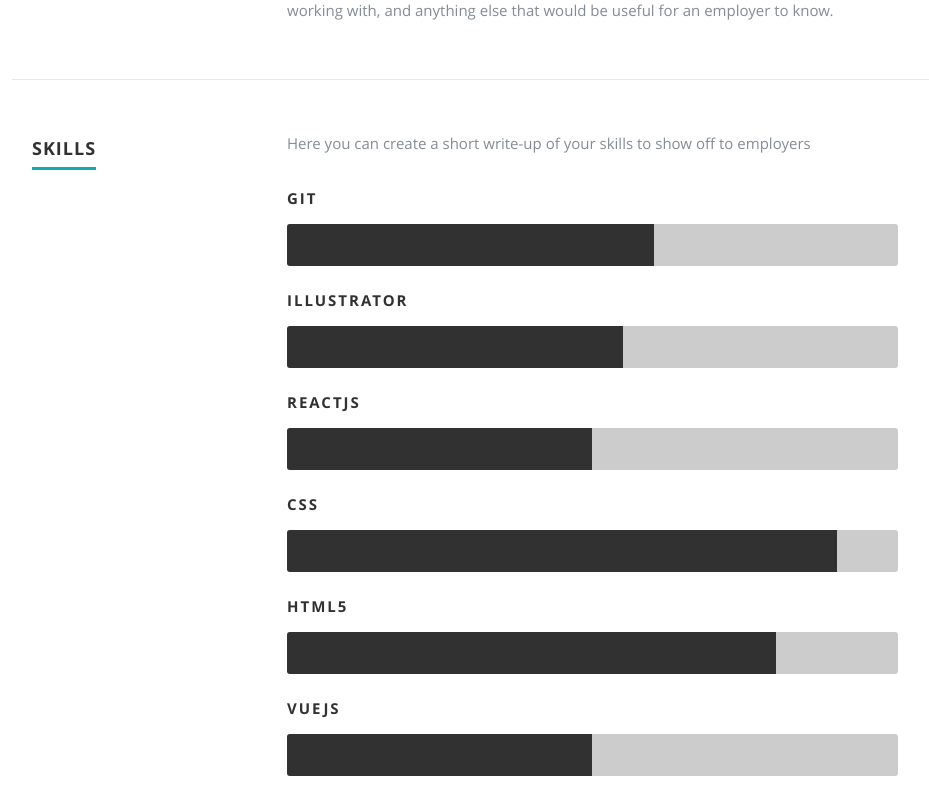
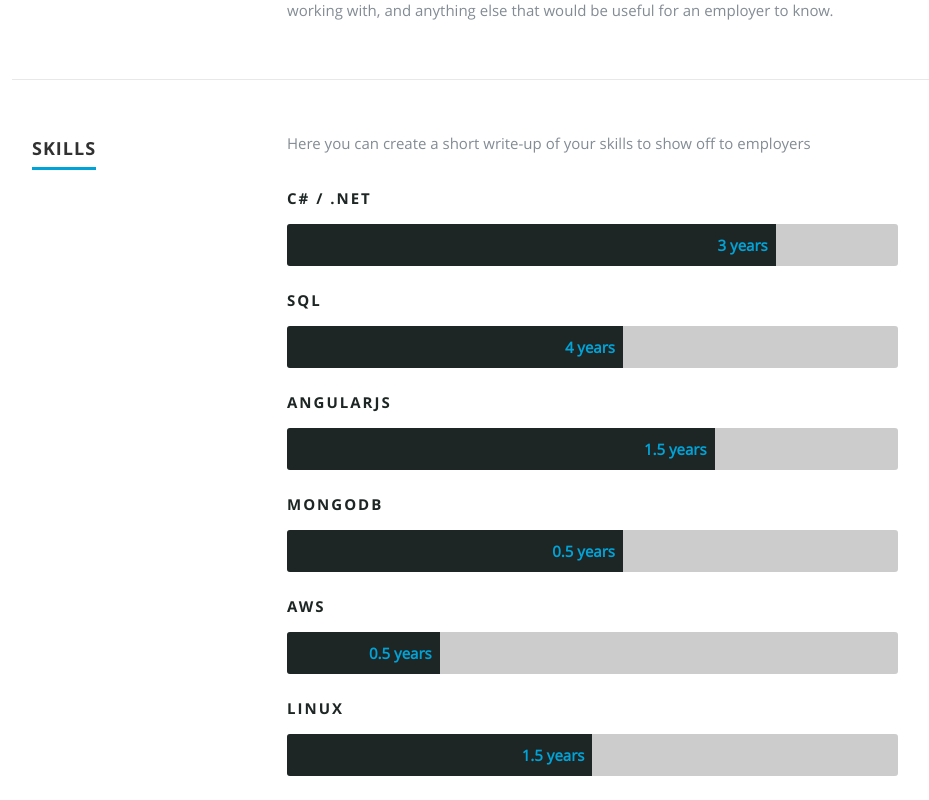
Before and after one commit to particleman-smith/resume-website, a React (Create React App) app: page / in a window 1280 px wide. Shown: the part 2180-2980 px from the top of the page, without its empty margins (118-1047 px from the left). Built offline with nearby package versions, Linux system fonts and the light colour scheme.

Commit message:
Updated skills section

```diff
--- a/public/css/layout.css
+++ b/public/css/layout.css
@@ -105,7 +105,7 @@
   color: #fff; }
 
 header .social li a:hover {
-  color: #11ABB0; }
+  color: #00A3D7; }
 
 /* scrolldown link */
 header .scrolldown a {
@@ -127,7 +127,7 @@
   transition: all .3s ease-in-out; }
 
 header .scrolldown a:hover {
-  color: #11ABB0; }
+  color: #00A3D7; }
 
 /* primary navigation
 --------------------------------------------------------------------- */
@@ -202,7 +202,7 @@
   color: #fff; }
 
 #about a:hover, #about a:focus {
-  color: #11ABB0; }
+  color: #00A3D7; }
 
 #about h2 {
   font: 22px/30px 'opensans-bold', sans-serif;
@@ -252,7 +252,7 @@
   overflow: hidden; }
 
 #resume a, #resume a:visited {
-  color: #11ABB0; }
+  color: #00A3D7; }
 
 #resume a:hover, #resume a:focus {
   color: #313131; }
@@ -263,7 +263,7 @@
   letter-spacing: 1px; }
 
 #resume h1 span {
-  border-bottom: 3px solid #11ABB0;
+  border-bottom: 3px solid #00A3D7;
   padding-bottom: 6px; }
 
 #resume h3 {
@@ -316,7 +316,7 @@
 
 .bars li em {
   font: 15px 'opensans-bold', sans-serif;
-  color: #313131;
+  color: #1D2624;
   text-transform: uppercase;
   letter-spacing: 2px;
   font-weight: normal;
@@ -328,12 +328,15 @@
   left: 0;
   top: 0;
   margin: 0;
-  padding-right: 24px;
-  background: #313131;
+  padding-right: 8px;
+  background: #1D2624;
   display: inline-block;
   height: 42px;
   line-height: 42px;
-  border-radius: 3px 0 0 3px; }
+  border-radius: 3px 0 0 3px;
+  color: #00A3D7;
+  text-align: right;
+  font-weight: bold; }
 
 /*
 .git {
@@ -828,7 +831,7 @@
   margin-bottom: 42px; }
 
 #contact a, #contact a:visited {
-  color: #11ABB0; }
+  color: #00A3D7; }
 
 #contact a:hover, #contact a:focus {
   color: #fff; }
@@ -894,7 +897,7 @@
 #contact textarea:focus,
 #contact select:focus {
   color: #fff;
-  background-color: #11ABB0; }
+  background-color: #00A3D7; }
 
 #contact button.submit {
   text-transform: uppercase;
@@ -914,7 +917,7 @@
   background: #fff; }
 
 #contact span.required {
-  color: #11ABB0;
+  color: #00A3D7;
   font-size: 13px; }
 
 #message-warning, #message-success {
@@ -929,7 +932,7 @@
   color: #D72828; }
 
 #message-success {
-  color: #11ABB0; }
+  color: #00A3D7; }
 
 #message-warning i,
 #message-success i {
--- a/public/resumeData.json
+++ b/public/resumeData.json
@@ -60,32 +60,34 @@
     ],
     "skills":[
       {
-        "name":"Git",
-        "level":"60%"
+        "name":"C# / .NET",
+        "level":"80%",
+        "years": 3
       },
       {
-        "name":"Illustrator",
-        "level":"55%"
+        "name":"SQL",
+        "level":"55%",
+        "years": 4
       },
       {
-        "name":"ReactJs",
-        "level":"50%"
-      },
-      {
-        "name":"CSS",
-        "level":"90%"
-      },
-      {
-        "name":"HTML5",
-        "level":"80%"
-      },
-      {
-        "name":"VueJs",
-        "level":"50%"
+        "name":"AngularJS",
+        "level":"70%",
+        "years": 1.5
       },
       {
         "name":"MongoDB",
-        "level":"80%"
+        "level":"55%",
+        "years": 0.5
+      },
+      {
+        "name":"AWS",
+        "level":"25%",
+        "years": 0.5
+      },
+      {
+        "name":"Linux",
+        "level":"50%",
+        "years": 1.5
       }
     ]
   },
--- a/public/scss/layout.scss
+++ b/public/scss/layout.scss
@@ -110,7 +110,7 @@
    padding: 0;
 }
 header .social li a { color: #fff; }
-header .social li a:hover { color: #11ABB0; }
+header .social li a:hover { color: $accent; }
 
 /* scrolldown link */
 header .scrolldown a {
@@ -132,7 +132,7 @@
    -o-transition: all .3s ease-in-out;
    transition: all .3s ease-in-out;
 }
-header .scrolldown a:hover { color: #11ABB0; }
+header .scrolldown a:hover { color: $accent; }
 
 /* primary navigation
 --------------------------------------------------------------------- */
@@ -209,7 +209,7 @@
 }
 
 #about a, #about a:visited  { color: #fff; }
-#about a:hover, #about a:focus { color: #11ABB0; }
+#about a:hover, #about a:focus { color: $accent; }
 
 #about h2 {
    font: 22px/30px 'opensans-bold', sans-serif;
@@ -258,7 +258,7 @@
    overflow: hidden;
 }
 
-#resume a, #resume a:visited  { color: #11ABB0; }
+#resume a, #resume a:visited  { color: $accent; }
 #resume a:hover, #resume a:focus { color: #313131; }
 
 #resume h1 {
@@ -267,7 +267,7 @@
    letter-spacing: 1px;
 }
 #resume h1 span {
-   border-bottom: 3px solid #11ABB0;
+   border-bottom: 3px solid $accent;
    padding-bottom: 6px;
 }
 #resume h3 {
@@ -320,7 +320,7 @@
 }
 .bars li em {
 	font: 15px 'opensans-bold', sans-serif;
-   color: #313131;
+   color: $background;
 	text-transform: uppercase;
    letter-spacing: 2px;
 	font-weight: normal;
@@ -331,14 +331,16 @@
    position: absolute;
    left: 0;
    top: 0;
-
    margin: 0;
-   padding-right: 24px;
-  	background: #313131;
+   padding-right: 8px;
+  	background: $background;
    display: inline-block;
   	height: 42px;
    line-height: 42px;
    border-radius: 3px 0 0 3px;
+   color: $accent;
+   text-align: right;
+   font-weight: bold;
 }
 /*
 .git {
@@ -817,7 +819,7 @@
 }
 #contact .section-head { margin-bottom: 42px; }
 
-#contact a, #contact a:visited  { color: #11ABB0; }
+#contact a, #contact a:visited  { color: $accent; }
 #contact a:hover, #contact a:focus { color: #fff; }
 
 #contact h1 {
@@ -878,7 +880,7 @@
 #contact textarea:focus,
 #contact select:focus {
 	color: #fff;
-	background-color: #11ABB0;
+	background-color: $accent;
 }
 #contact button.submit {
 	text-transform: uppercase;
@@ -898,7 +900,7 @@
 	background: #fff;
 }
 #contact span.required {
-	color: #11ABB0;
+	color: $accent;
 	font-size: 13px;
 }
 #message-warning, #message-success {
@@ -910,7 +912,7 @@
    margin-left: 26%;
 }
 #message-warning { color: #D72828; }
-#message-success { color: #11ABB0; }
+#message-success { color: $accent; }
 
 #message-warning i,
 #message-success i {
--- a/src/Components/Resume.js
+++ b/src/Components/Resume.js
@@ -17,7 +17,7 @@
       })
       var skills = this.props.data.skills.map(function (skills) {
         var className = 'bar-expand ' + skills.name.toLowerCase();
-        return <li key={skills.name}><span style={{ width: skills.level }} className={className}></span><em>{skills.name}</em></li>
+        return <li key={skills.name}><span style={{ width: skills.level }} className={className}>{skills.years}{skills.years > 1 || (skills.years > 0 && skills.years < 1) ? ' years' : skills.years == 1 ? ' year' : ''}</span><em>{skills.name}</em></li>
       })
     }
 
```
